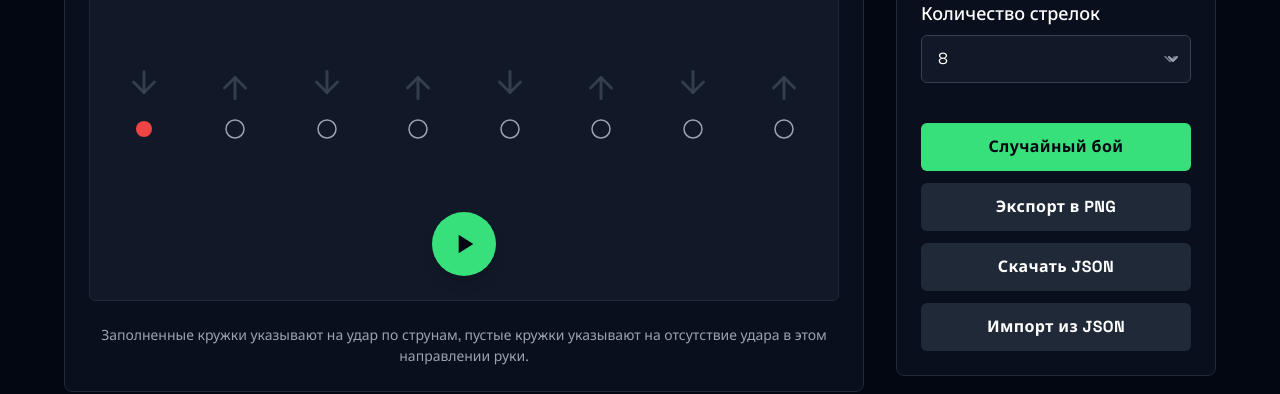
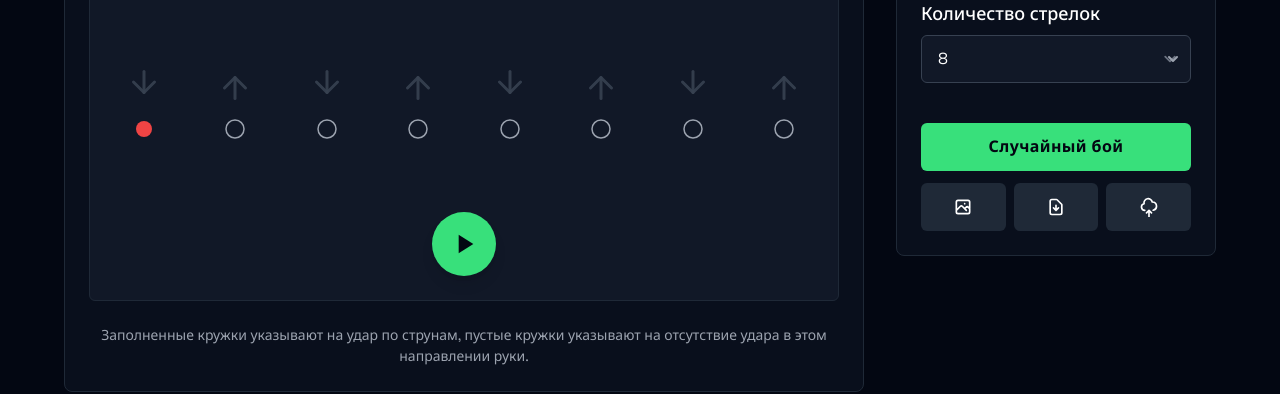
Before and after one commit to MoteoDimassi/guitar-combat-restore, a website built with webpack: page index.html in a window 1280 px wide. Shown: the part 579-973 px from the top of the page. Built offline with nearby package versions, Linux system fonts and the light colour scheme; a script that the page names is missing.

Commit message:
Добавил изменение отображения кнопок скачивания изображения и настроек боя. Теперь таи иконки в один ряд.

```diff
--- a/index.html
+++ b/index.html
@@ -149,15 +149,23 @@
                 <button id="generateBtn" class="flex w-full cursor-pointer items-center justify-center overflow-hidden rounded-md h-12 px-4 bg-[#38e07b] text-gray-950 text-base font-bold leading-normal tracking-wide hover:bg-emerald-400 transition-colors">
                   <span class="truncate">Случайный бой</span>
                 </button>
-                <button id="exportPng" class="flex w-full cursor-pointer items-center justify-center overflow-hidden rounded-md h-12 px-4 bg-gray-800 text-white text-base font-bold leading-normal tracking-wide hover:bg-gray-700 transition-colors">
-                  <span class="truncate">Экспорт в PNG</span>
-                </button>
-                <button id="downloadJson" class="flex w-full cursor-pointer items-center justify-center overflow-hidden rounded-md h-12 px-4 bg-gray-800 text-white text-base font-bold leading-normal tracking-wide hover:bg-gray-700 transition-colors">
-                  <span class="truncate">Скачать JSON</span>
-                </button>
-                <button id="importJson" class="flex w-full cursor-pointer items-center justify-center overflow-hidden rounded-md h-12 px-4 bg-gray-800 text-white text-base font-bold leading-normal tracking-wide hover:bg-gray-700 transition-colors">
-                  <span class="truncate">Импорт из JSON</span>
-                </button>
+                <div class="flex flex-row gap-2">
+                  <button id="exportPng" class="flex flex-1 cursor-pointer items-center justify-center overflow-hidden rounded-md h-12 px-4 bg-gray-800 text-white hover:bg-gray-700 transition-colors" title="Сохранить картинку боя">
+                    <svg class="w-5 h-5" fill="none" stroke="currentColor" viewBox="0 0 24 24">
+                      <path stroke-linecap="round" stroke-linejoin="round" stroke-width="2" d="M4 16l4.586-4.586a2 2 0 012.828 0L16 16m-2-2l1.586-1.586a2 2 0 012.828 0L20 14m-6-6h.01M6 20h12a2 2 0 002-2V6a2 2 0 00-2-2H6a2 2 0 00-2 2v12a2 2 0 002 2z"></path>
+                    </svg>
+                  </button>
+                  <button id="downloadJson" class="flex flex-1 cursor-pointer items-center justify-center overflow-hidden rounded-md h-12 px-4 bg-gray-800 text-white hover:bg-gray-700 transition-colors" title="Скачать настройки боя">
+                    <svg class="w-5 h-5" fill="none" stroke="currentColor" viewBox="0 0 24 24">
+                      <path stroke-linecap="round" stroke-linejoin="round" stroke-width="2" d="M12 10v6m0 0l-3-3m3 3l3-3m2 8H7a2 2 0 01-2-2V5a2 2 0 012-2h5.586a1 1 0 01.707.293l5.414 5.414a1 1 0 01.293.707V19a2 2 0 01-2 2z"></path>
+                    </svg>
+                  </button>
+                  <button id="importJson" class="flex flex-1 cursor-pointer items-center justify-center overflow-hidden rounded-md h-12 px-4 bg-gray-800 text-white hover:bg-gray-700 transition-colors" title="Импорт настроек из файла">
+                    <svg class="w-5 h-5" fill="none" stroke="currentColor" viewBox="0 0 24 24">
+                      <path stroke-linecap="round" stroke-linejoin="round" stroke-width="2" d="M7 16a4 4 0 01-.88-7.903A5 5 0 1115.9 6L16 6a5 5 0 011 9.9M9 19l3-3m0 0l3 3m-3-3v12"></path>
+                    </svg>
+                  </button>
+                </div>
               </div>
             </div>
           </div>
```
Also changed, not shown: templates/manifest.json.
